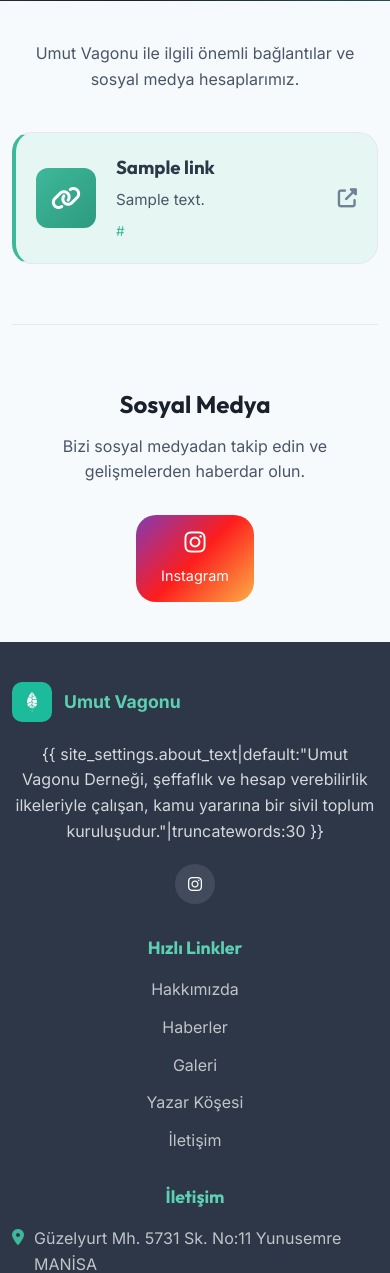
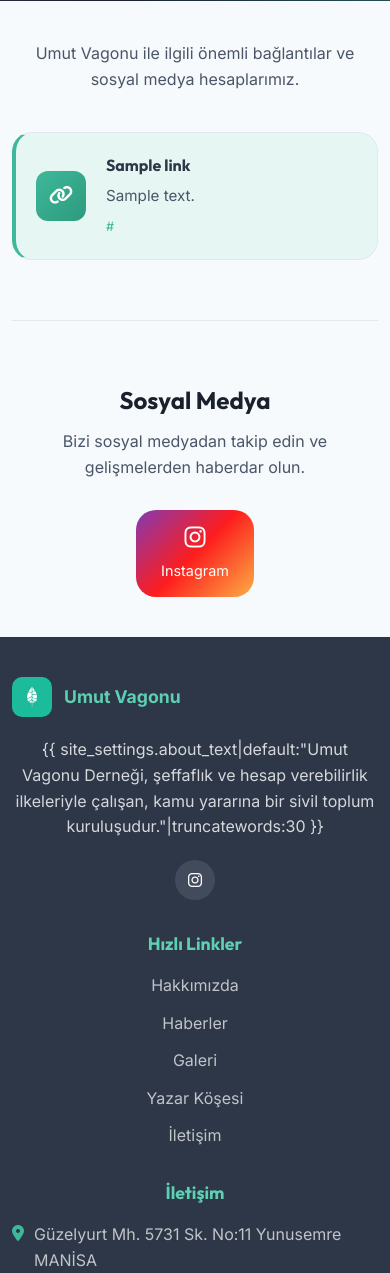
Before and after one commit to bulutsoft-dev/Uvder, a Django app: page /baglantilar/ in a window 390 px wide. Shown: the part 224-1497 px from the top of the page. Run offline with Django 5.2, Linux system fonts and the light colour scheme; data comes from the database, SQL or seed files in the repository; tables that the repository leaves empty hold one stand-in row (values such as "Sample post").

Commit message:
style: improve body font rendering and responsive layout for full link cards.

```diff
--- a/static/css/style.css
+++ b/static/css/style.css
@@ -39,6 +39,9 @@
     background: var(--bg-primary);
     color: var(--text-primary);
     line-height: 1.6;
+    overflow-x: hidden;
+    -webkit-font-smoothing: antialiased;
+    -moz-osx-font-smoothing: grayscale;
 }
 
 h1,
@@ -2510,8 +2513,37 @@
         grid-template-columns: 1fr;
     }
 
+    .links-full-grid {
+        gap: 15px;
+    }
+
     .link-card-full {
         padding: 20px;
+        flex-wrap: wrap;
+    }
+
+    .link-card-full .link-details {
+        flex: 1;
+        min-width: 0;
+    }
+
+    .link-card-full .link-details h3 {
+        font-size: 1rem;
+    }
+
+    .link-card-full .link-url {
+        font-size: 0.8rem;
+        word-break: break-all;
+    }
+
+    .link-icon-wrapper {
+        width: 50px;
+        height: 50px;
+        font-size: 1.2rem;
+    }
+
+    .link-arrow {
+        display: none;
     }
 
     .social-links-large {
```
